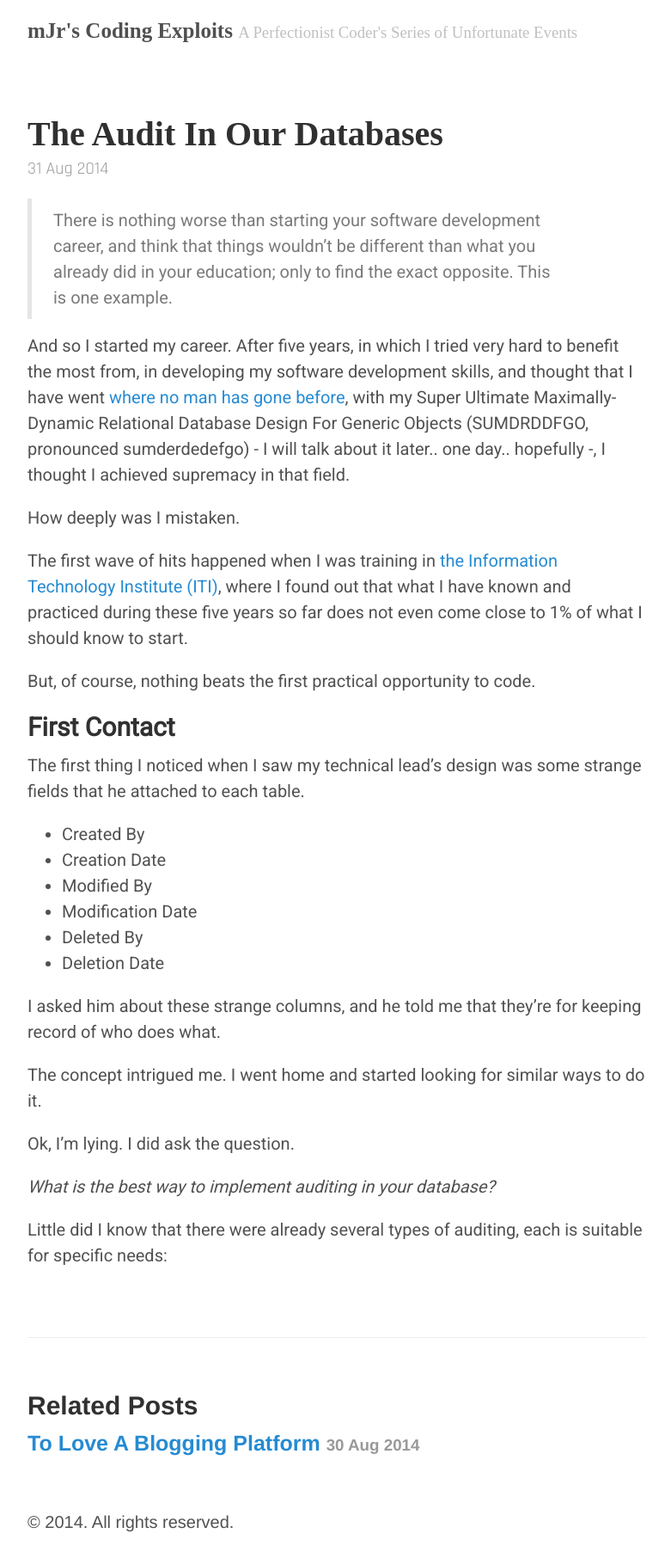
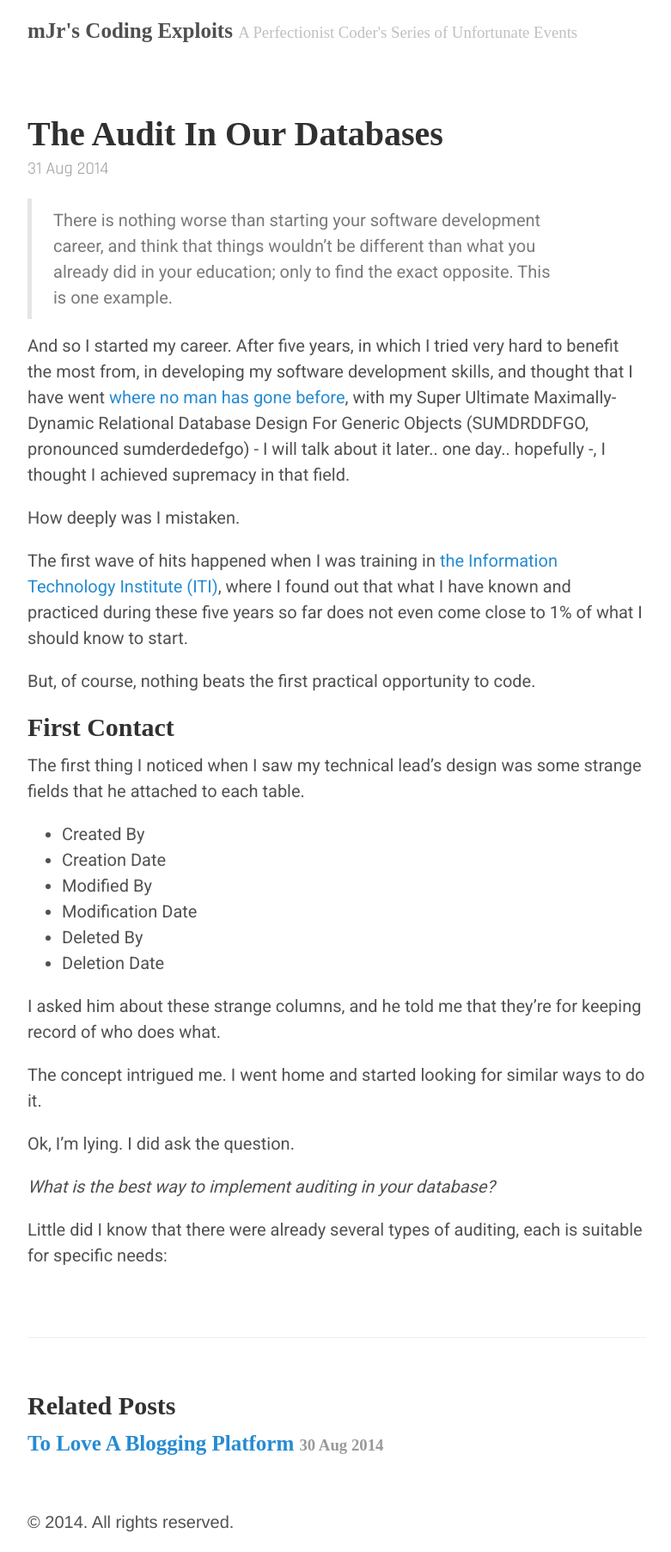
Before and after one commit to mustafajnr/mustafajnr.github.io, a Jekyll site: the page built from _posts/2014-08-31-the-audit-in-our-databases.md, in a window 1280 px wide. Shown: the whole page at 86% size, without its empty margins (248-1029 px from the left). Built offline with Jekyll 4.4.1, drawn with Linux system fonts in a browser that asks for light colours; some web fonts are replaced; Markdown is read by kramdown in place of the engine named in the settings.

Commit message:
Updated common.css

```diff
--- a/public/css/common.css
+++ b/public/css/common.css
@@ -10,7 +10,7 @@
     font-family: 'Roboto', sans-serif;
 }
 
-.post-title {
+h1,h2,h3,h4,h5,h6 {
 	font-family: 'Belgrano', serif;
 }
 
```
